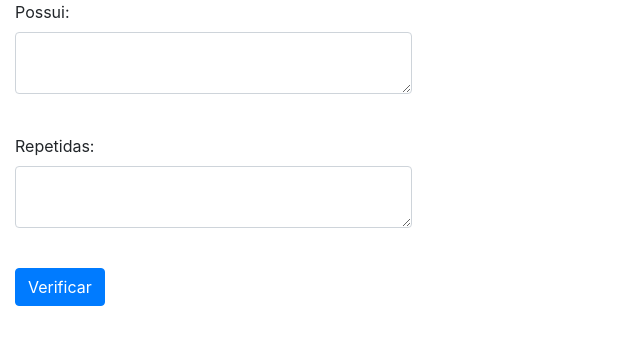
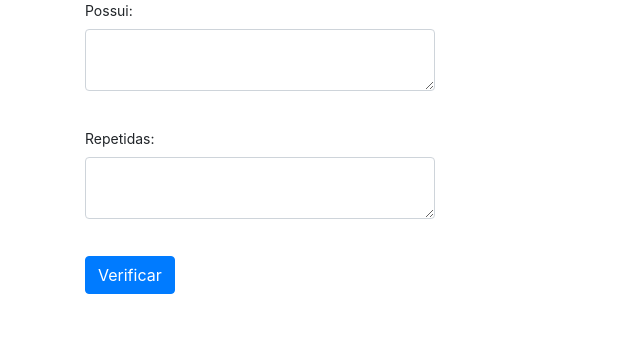
Before and after one commit to guile-guidotti/guile-guidotti, a plain HTML site: page index.html in a window 1280 px wide. Shown: the whole page, without its empty margins (0-640 px from the left). Drawn offline with nearby package versions, Linux system fonts and the light colour scheme.

Commit message:
estilo atualizado

```diff
--- a/index.html
+++ b/index.html
@@ -1,5 +1,8 @@
 <html>
 <head>
+    <meta charset="utf-8">
+    <meta http-equiv="X-UA-Compatible" content="IE=edge">
+    <meta name="viewport" content="width=device-width, initial-scale=1">
 	<link href="https://stackpath.bootstrapcdn.com/bootstrap/4.0.0/css/bootstrap.min.css" rel="stylesheet" integrity="sha384-Gn5384xqQ1aoWXA+058RXPxPg6fy4IWvTNh0E263XmFcJlSAwiGgFAW/dAiS6JXm" crossorigin="anonymous">
 	<script type="text/javascript">
 		function verificar() {
@@ -10,8 +13,10 @@
 		}
 	</script>
 </head>
-<body>
-	<form class="col-sm-4">
+<body style="font-size:14px">
+	<div class="container">
+		<div class="row">
+			<form class="col-lg-4">
 				<fieldset>
 				<div class="form-group">
 					<label for="possui">Possui: </label>
@@ -25,5 +30,7 @@
 				</fieldset>
 			</form>
 			<p id="precisa" style="word-break: break-all"></p>
+		</div>
+	</div>
 </body>
 </html>
```
Lines whose indentation alone changed are shown as unchanged.
